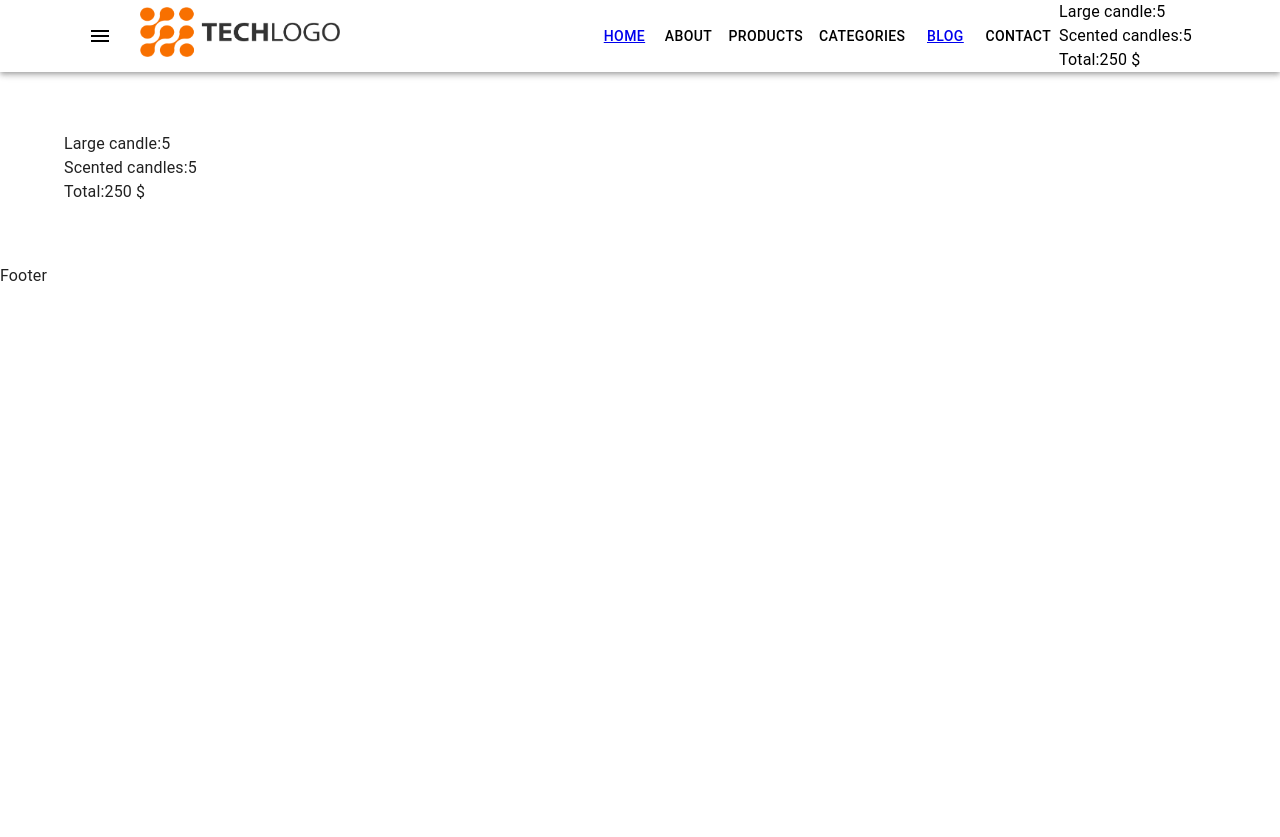
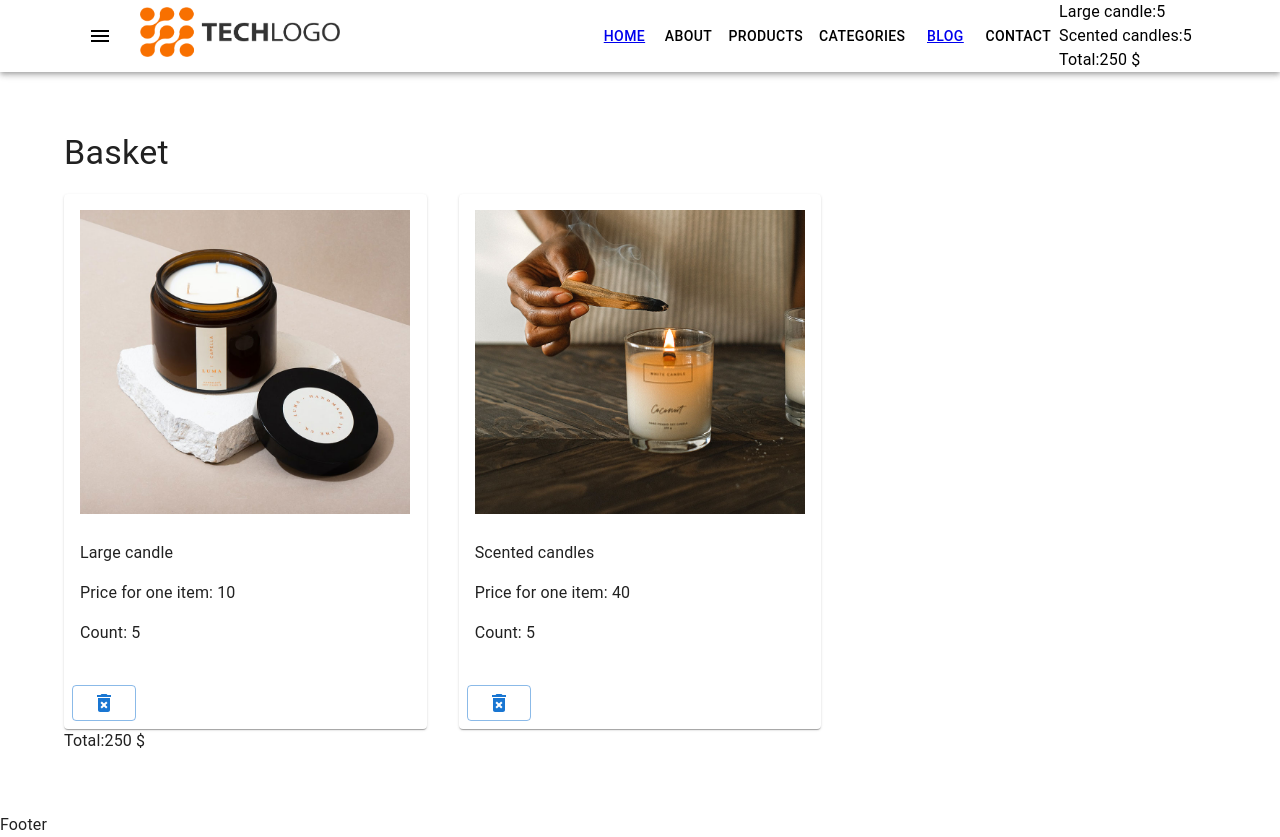
Before and after one commit to Timo-unic/spa-shop-app, a React (Create React App) app: page /blog in a window 1280 px wide. Before the commit the page ends 800 px from the top, so only its background shows below. Built offline with nearby package versions, Linux system fonts and the light colour scheme.

Commit message:
add CartProductListItem and CartProductListItemExtended

```diff
--- a/src/components/CartProductList/CartProductList.tsx
+++ b/src/components/CartProductList/CartProductList.tsx
@@ -1,4 +1,5 @@
 import productsArray, { Product, getProductsObject } from 'utils/productsArray'
+import CartProductListItem from './CartProductListItem'
 
 type Props = {
     productsInCart: {
@@ -7,21 +8,24 @@ type Props = {
     productsObject?: {
         [id: number]: Product
     }
+    CartItem?: any
 }
 
 const CartProductList = ({
     productsInCart,
     productsObject = getProductsObject(productsArray),
+    CartItem = CartProductListItem,
 }: Props) => {
     return (
-        <div>
+        <>
             {Object.keys(productsInCart).map((productId) => (
-                <div key={productId}>
-                    {productsObject[parseInt(productId)].title}:
-                    {productsInCart[parseInt(productId)]}
-                </div>
+                <CartItem
+                    key={productId}
+                    product={productsObject[parseInt(productId)]}
+                    productCount={productsInCart[parseInt(productId)]}
+                />
             ))}
-        </div>
+        </>
     )
 }
 
--- /dev/null
+++ b/src/components/CartProductList/CartProductListItem.tsx
@@ -0,0 +1,16 @@
+import { Product } from 'utils/productsArray'
+
+type Props = {
+    productCount: number
+    product: Product
+}
+
+const CartProductListItem = ({ productCount, product }: Props) => {
+    return (
+        <div>
+            {product.title}:{productCount}
+        </div>
+    )
+}
+
+export default CartProductListItem
--- /dev/null
+++ b/src/components/CartProductList/CartProductListItemExtended.tsx
@@ -0,0 +1,32 @@
+import { Button, Card, CardActions, CardContent, Grid } from '@mui/material'
+import { Product } from 'utils/productsArray'
+import DeleteForeverIcon from '@mui/icons-material/DeleteForever'
+
+type Props = {
+    productCount: number
+    product: Product
+}
+
+const CartProductListItemExtended = ({ product, productCount }: Props) => {
+    return (
+        <Grid item xs={12} sm={4}>
+            <Card>
+                <CardContent>
+                    <div className="product-image">
+                        <img src={product.image} alt="" />
+                    </div>
+                    <div>{product.title}</div>
+                    <p>Price for one item: {product.price}</p>
+                    <p>Count: {productCount}</p>
+                </CardContent>
+                <CardActions>
+                    <Button variant="outlined">
+                        <DeleteForeverIcon />
+                    </Button>
+                </CardActions>
+            </Card>
+        </Grid>
+    )
+}
+
+export default CartProductListItemExtended
--- a/src/pages/Blog/Blog.tsx
+++ b/src/pages/Blog/Blog.tsx
@@ -1,4 +1,6 @@
+import { Grid, Typography } from '@mui/material'
 import CartProductList from 'components/CartProductList/CartProductList'
+import CartProductListItemExtended from 'components/CartProductList/CartProductListItemExtended'
 import CartTotal from 'components/CartTotal/CartTotal'
 
 type Props = {
@@ -10,7 +12,20 @@ type Props = {
 const Blog = ({ productsInCart }: Props) => {
     return (
         <div>
-            <CartProductList productsInCart={productsInCart} />
+            <Typography
+                variant="h4"
+                component="h1"
+                sx={{ marginBottom: '20px' }}
+            >
+                Basket
+            </Typography>
+            <Grid container spacing={4}>
+                <CartProductList
+                    productsInCart={productsInCart}
+                    CartItem={CartProductListItemExtended}
+                />
+            </Grid>
+
             <CartTotal productsInCart={productsInCart} />
         </div>
     )
```
